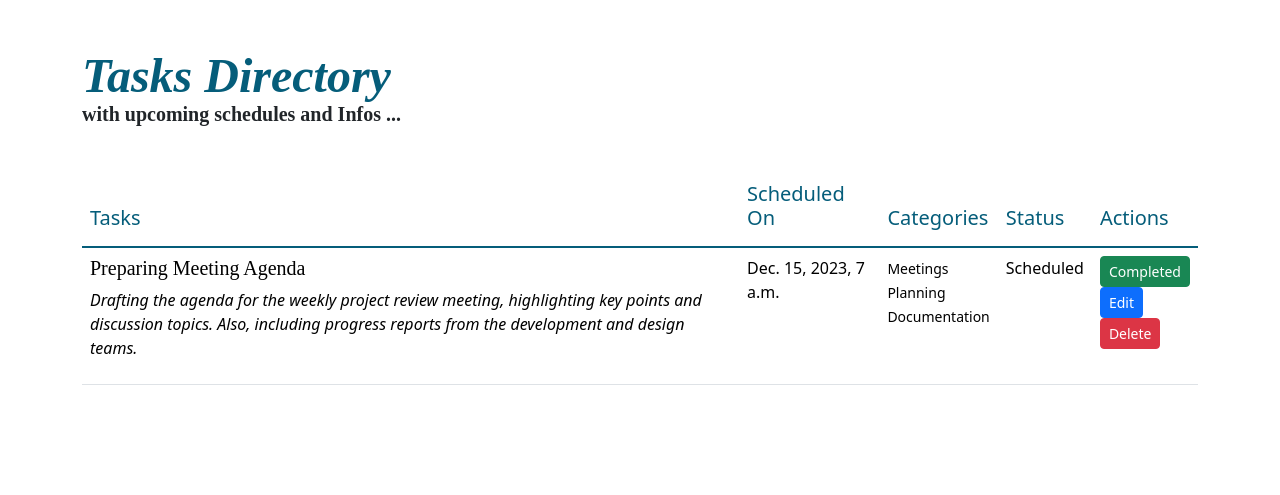
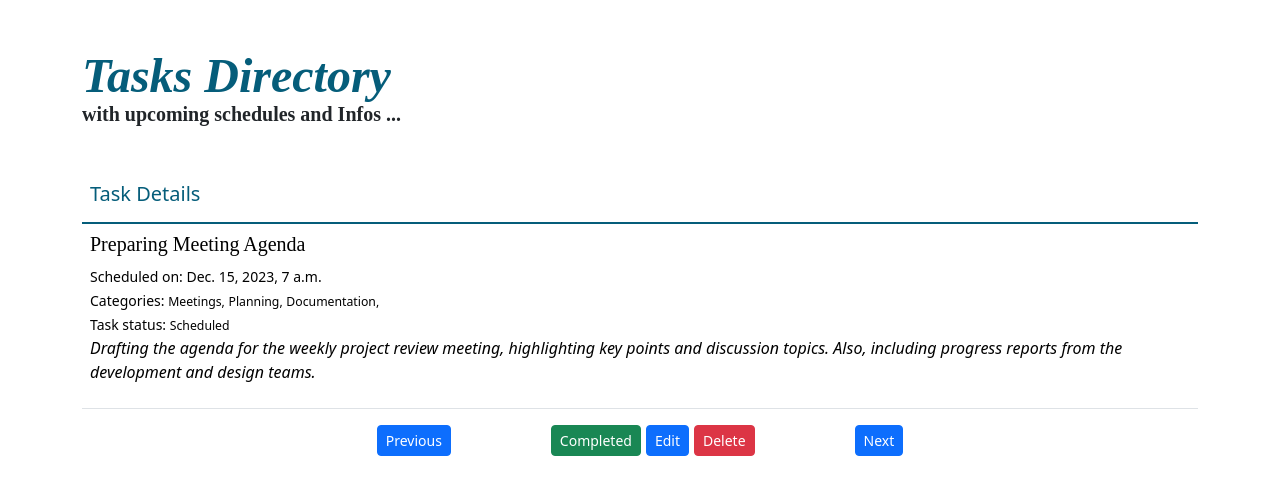
Before and after one commit to MZahidKamal/Module16_Assignment04_TaskManagementSystem, a Django app: page /tasks/show_task/4/ in a window 1280 px wide. Shown: the part 63-558 px from the top of the page. Run offline with Django 5.2, Linux system fonts and the light colour scheme; data comes from the database, SQL or seed files in the repository; both versions use the stored data as it was after the commit; parts of the project's set-up code (start-up, migrations or seed data) failed here and were passed over; some libraries are stand-ins or nearby versions.

Commit message:
Daily Learning & Commit

```diff
--- a/tasks_app/templates/tasks_app/show_task.html
+++ b/tasks_app/templates/tasks_app/show_task.html
@@ -12,11 +12,7 @@
 	<table class="table table-hover table-responsive">
 		<thead>
 		<tr>
-			<th scope="col"><h5 style="color: #055D7A">Tasks</h5></th>
-			<th scope="col"><h5 style="color: #055D7A">Scheduled On</h5></th>
-			<th scope="col"><h5 style="color: #055D7A">Categories</h5></th>
-			<th scope="col"><h5 style="color: #055D7A">Status</h5></th>
-			<th scope="col"><h5 style="color: #055D7A">Actions</h5></th>
+			<th scope="col"><h5 style="color: #055D7A">Task Details</h5></th>
 		</tr>
 		</thead>
 		<tbody class="table-group-divider" style="color: #055D7A">
@@ -24,40 +20,68 @@
 		<tr>
 			<td>
 				{% if task.completed %}
+
+
 					<h5 style="font-family: 'Times New Roman', sans-serif; opacity: 30%">{{ task.title }}</h5>
-					<p style="font-style: italic; opacity: 30%">{{ task.description | truncatewords:8 }}</p>
+					<small style="opacity: 30%">Scheduled on: {{ task.assign_date }}</small><br>
+					<small style="opacity: 30%">Categories:
+						{% for i in task.category.all %}
+							<small>{{ i.name }},</small>
+						{% endfor %}
+					</small>
+					<br>
+					<small style="opacity: 30%">Task status:
+						{% if task.completed %}
+							<small>Done</small>
+						{% else %}
+							<small>Scheduled</small>
+						{% endif %}
+					</small>
+					<p style="font-style: italic; opacity: 30%">{{ task.description }}</p>
+
+
 				{% else %}
+
+
 					<h5 style="font-family: 'Times New Roman', sans-serif">{{ task.title }}</h5>
+					<small>Scheduled on: {{ task.assign_date }}</small><br>
+					<small>Categories:
+						{% for i in task.category.all %}
+							<small>{{ i.name }},</small>
+						{% endfor %}
+					</small><br>
+					<small>Task status:
+						{% if task.completed %}
+							<small>Done</small>
+						{% else %}
+							<small>Scheduled</small>
+						{% endif %}
+					</small>
+
 					<p style="font-style: italic">{{ task.description }}</p>
+
+
 				{% endif %}
+
 			</td>
-			<td>{{ task.assign_date }}</td>
-			<td>
-				{% for i in task.category.all %}
-					<small>{{ i.name }}</small><br>
-				{% endfor %}
-			</td>
-			<td>{% if task.completed %}
-				<p>Done</p>
-			{% else %}
-				<p>Scheduled</p>
-			{% endif %} </td>
-			<td>
-
-				{% if not task.completed %}
-					<a href="{% url 'complete_task' task.id %}"><button type="button" class="btn btn-success btn-sm">Completed</button></a><br>
-					<a href="{% url 'edit_task' task.id %}"><button type="button" class="btn btn-primary btn-sm">Edit</button></a><br>
-					<a href="{% url 'delete_task' task.id %}"><button type="button" class="btn btn-danger btn-sm">Delete</button></a>
-				{% else %}
-					<a href="{% url 'delete_task' task.id %}"><button type="button" class="btn btn-danger btn-sm">Delete</button></a>
-				{% endif %}
+		</tr>
+		</tbody>
+	</table>
 
 
 
-			</td>
-		</tr>
+	<div class="d-flex justify-content-center align-item-center">
+		{% if not task.completed %}
+			<a href="{% url 'show_task' task.id %}"><button type="button" class="btn btn-primary btn-sm" style="margin-right: 100px">Previous</button></a>
+			<a href="{% url 'complete_task' task.id %}"><button type="button" class="btn btn-success btn-sm">Completed</button></a>
+			<a href="{% url 'edit_task' task.id %}"><button type="button" class="btn btn-primary btn-sm" style="margin-right: 5px; margin-left: 5px">Edit</button></a>
+			<a href="{% url 'delete_task' task.id %}"><button type="button" class="btn btn-danger btn-sm" style="margin: auto">Delete</button></a>
+			<a href="{% url 'show_task' task.id %}"><button type="button" class="btn btn-primary btn-sm" style="margin-left: 100px">Next</button></a>
+		{% else %}
+			<a href="{% url 'delete_task' task.id %}"><button type="button" class="btn btn-danger btn-sm">Delete</button></a>
+		{% endif %}
+	</div>
 
-		</tbody>
-	</table>
+
 
 {% endblock %}
--- a/templates/index.html
+++ b/templates/index.html
@@ -44,7 +44,7 @@
 				{% else %}
 					<p>Scheduled</p>
 				{% endif %} </td>
-				<td>
+				<td style="text-align: center">
 
 					{% if not each.completed %}
 						<a href="{% url 'complete_task' each.id %}"><button type="button" class="btn btn-success btn-sm">Completed</button></a>
```
Also changed, not shown: db.sqlite3.
